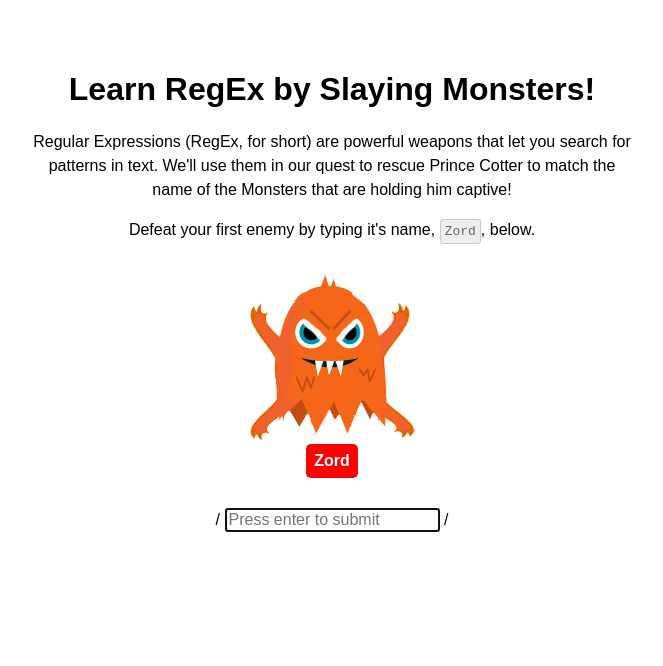
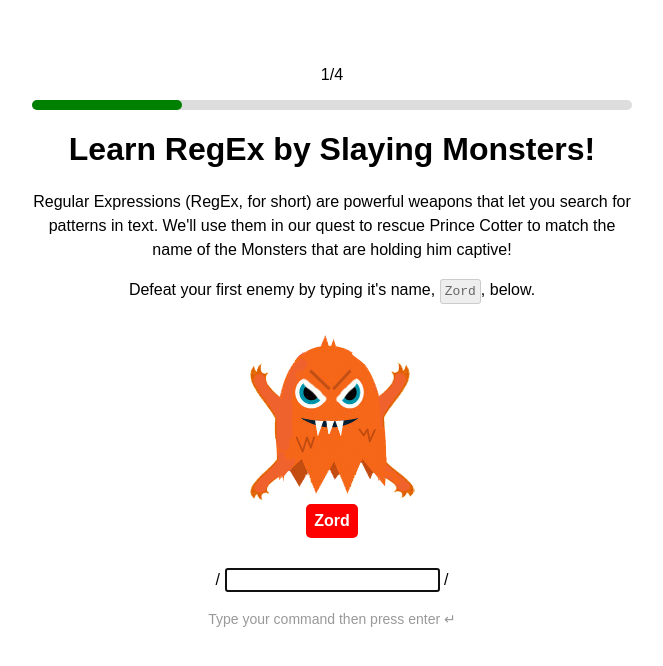
Before and after one commit to teabait/learn-regex, a plain HTML site: page index.html in a window 1280 px wide. Shown: the whole page, without its empty margins (308-971 px from the left). Drawn offline with Linux system fonts and the light colour scheme.

Commit message:
progress bar

```diff
--- a/app.js
+++ b/app.js
@@ -16,7 +16,7 @@ $(function(){
         $('li[data-id=' + lessons[currentLesson].people.indexOf(person) + "] img").attr('src', oldSrcRoot[1] + '-dead.png');
       }
     });
-    $('.input').hide();
+    $('.input, .lesson').hide();
     if(checkSuccess()) {
       $('.pass').show();
     } else {
@@ -42,7 +42,7 @@ $(function(){
     $('.lesson-title').text(lesson.title);
     $('.lesson-instructions').html(lesson.instructions);
     $('.people').empty();
-    $('.input').show();
+    $('.input, .lesson').show();
     $('.after').hide();
     $('input[type=text]').val('');
     $('#regex').focus();
@@ -53,6 +53,15 @@ $(function(){
       el += '</li>';
       $('.people').append(el);
     });
+
+    // Update progress text
+    $('.progress .total').text(lessons.length);
+    $('.progress .current').text(currentLesson + 1);
+
+    // Update progress bar
+    var width = ((currentLesson + 1) / lessons.length) * 100;
+    $('.progress .progress-inner').css('width', width + '%');
+    console.log(width);
   }
 
   function renderNextLesson() {
--- a/index.html
+++ b/index.html
@@ -14,23 +14,34 @@
 
   <div class="container">
 
-    <h1 class="lesson-title"></h1>
-    <div class="lesson-instructions"></div>
-    <ul class="people"></ul>
-
-    <div class="input">
-      / <input type="text" id="regex" placeholder="Press enter to submit"> /<br><br>
-      <input type="text" id="options">
+    <div class="progress">
+      <p class="progress-count"><span class="current"></span>/<span class="total"></p>
+      <div class="progress-bar">
+        <div class="progress-inner"></div>
+      </div>
     </div>
 
     <div class="after pass">
       <h2>Good job!</h2>
-      <p>Press &lt;enter&gt; to go to the next room</p>
+      <p>Press enter &#8629; to go to the next room</p>
     </div>
 
     <div class="after fail">
       <h2>Wrong</h2>
-      <p>Press &lt;enter&gt; to try again</p>
+      <p>Press enter &#8629; to try again</p>
+    </div>
+
+    <div class="lesson">
+      <h1 class="lesson-title"></h1>
+      <div class="lesson-instructions"></div>
+    </div>
+
+    <ul class="people"></ul>
+
+    <div class="input">
+      / <input type="text" id="regex"> /<br><br>
+      <label>Type your command then press enter &#8629;</label>
+      <input type="text" id="options">
     </div>
 
   </div>
--- a/lessons.js
+++ b/lessons.js
@@ -31,7 +31,7 @@ var lessons = [
   },
   {
     title: 'Whoa, what was that!?',
-    instructions: 'Regular Expressions have <i>metacharacters</i>, with special powers. You just used <code>.</code> which is like a wildcard, that matches any <i>single</i> character. Try it again! Write a RegEx that will match both <code>Zory</code> and <code>Zora</code>',
+    instructions: 'Regular Expressions have <i>metacharacters</i>, with special powers. The one you just used (<code>.</code>) is a wildcard, that matches any <i>single</i> character. Try it again! Write a RegEx that will match both <code>Zory</code> and <code>Zora</code>',
     people: [
       {
         name: 'Zory',
--- a/style.css
+++ b/style.css
@@ -3,6 +3,20 @@
   text-align: center;
   max-width: 600px;
   margin: 0 auto;
+}
+
+.progress-bar {
+  width: 100%;
+  height: 10px;
+  background: #ddd;
+  border-radius: 20px;
+  position: relative;
+}
+.progress-inner {
+  border-radius: 20px;
+  height: 10px;
+  background: green;
+  position: absolute;
 }
 
 .people {
@@ -41,23 +55,17 @@
   left: 50%;
   margin-left: -75px;
 }
-
 .after {
+  padding: 20px;
   border-radius: 5px;
-  padding: 20px;
-  position: fixed;
-  top: 0;
-  left: 0;
-  right: 0;
-  z-index: 100;
-  color: #fff;
-  color: white;
 }
 .pass {
-  background: green;
+  color: green;
+  background: rgba(0,255,0,0.1);
 }
 .fail {
-  background: red;
+  color: red;
+  background: rgba(255,0,0,0.1);
 }
 
 #options {
@@ -67,6 +75,10 @@
 
 .lesson-instructions {
   line-height: 1.5em;
+}
+label {
+  font-size: 14px;
+  color: #999;
 }
 
 code {
```
Also changed, not shown: monsters/monster2-dead.png (added), monsters/monster2b-dead.png (added), monsters/monster3-dead.png (added), monsters/monster3b-dead.png (added).
